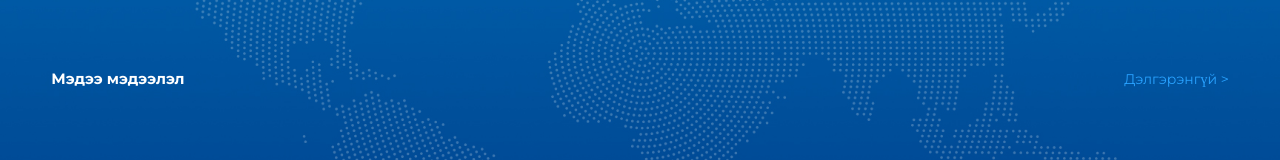
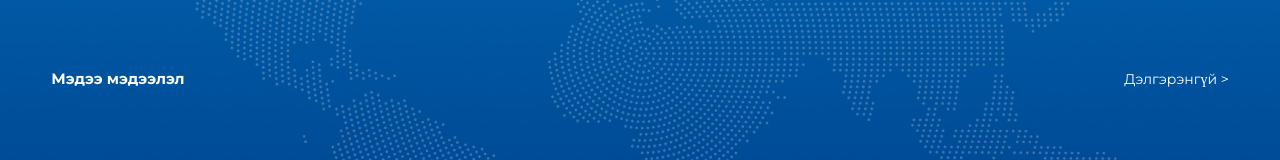
Before and after one commit to batorgil1222/Home_Page, a React (Vite) app: page / in a window 1280 px wide. Shown: the part 348-508 px from the top of the page. Built offline with nearby package versions, Linux system fonts and the light colour scheme; no server answers.

Commit message:
news-more color white and no hover

```diff
--- a/src/index.css
+++ b/src/index.css
@@ -170,15 +170,15 @@ html, body {
 }
 
 .news-more {
-  color: #28a2ff;
+  color: #ffffff;
   font-size: 14px;
   text-decoration: none;
   font-family: 'Montserrat';
 }
 
-.news-more:hover {
+/* .news-more:hover {
   text-decoration: underline;
-}
+} */
 
 .news-section {
   display: flex;
```
